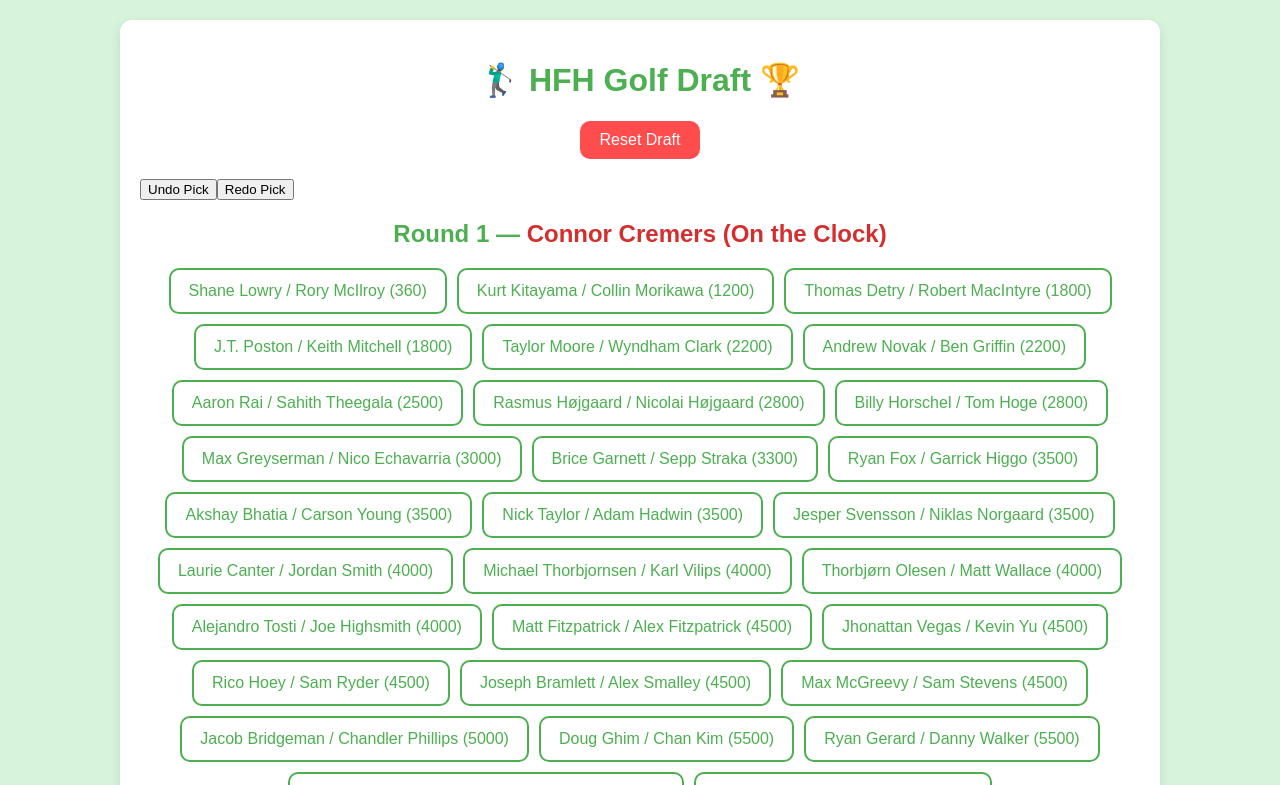
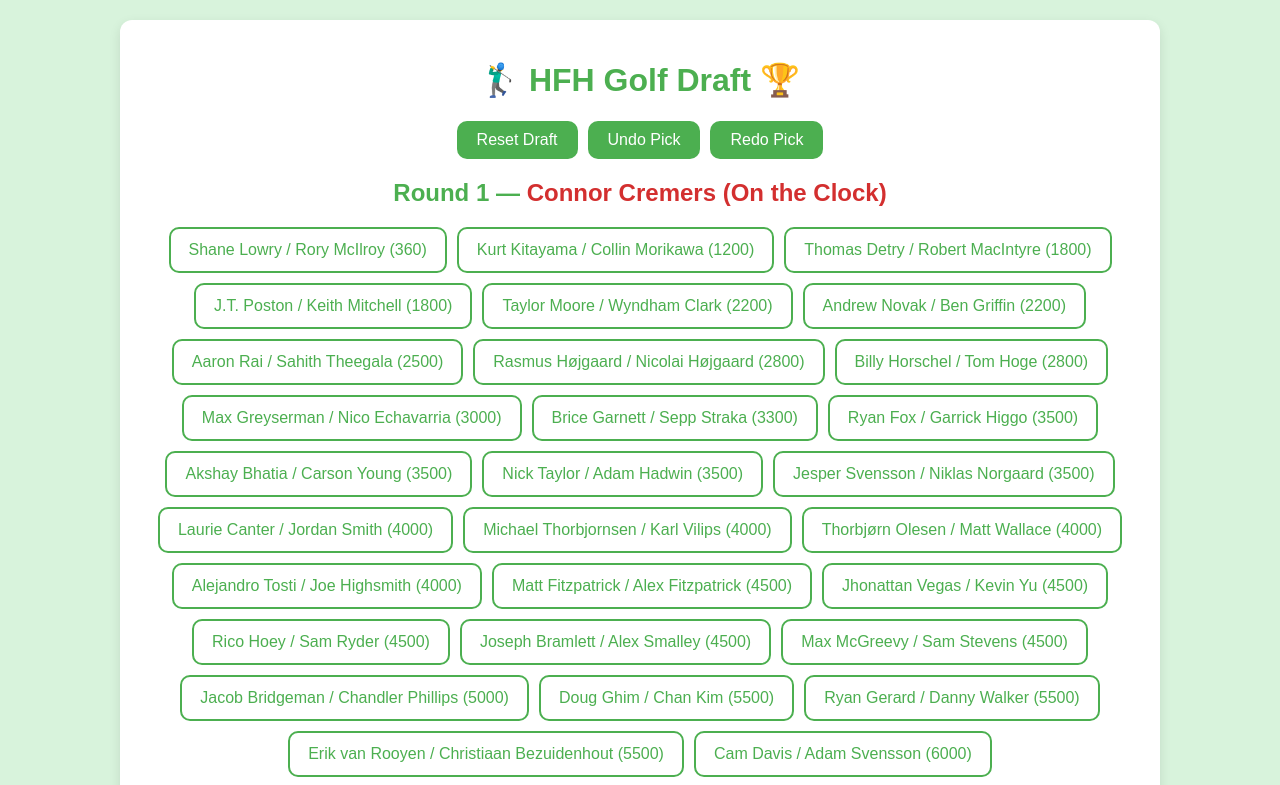
Before and after one commit to 09tannerm/HFH-Golf-Draft, a React (Vite) app: page / in a window 1280 px wide. Shown: the top 785 px of the page. Built offline with nearby package versions, Linux system fonts and the light colour scheme.

Commit message:
Update style.css

```diff
--- a/style.css
+++ b/style.css
@@ -61,12 +61,17 @@ h1, h2 {
   border-bottom: 1px solid #ccc;
 }
 
-/* Reset button styling */
-.reset-button {
-  display: block;
-  margin: 10px auto 20px;
+/* Button group styling */
+.button-group {
+  display: flex;
+  justify-content: center;
+  gap: 10px;
+  margin-bottom: 20px;
+}
+
+.reset-button, .undo-button, .redo-button {
   padding: 10px 20px;
-  background-color: #ff4d4d;
+  background-color: #4CAF50;
   color: white;
   border: none;
   border-radius: 10px;
@@ -75,8 +80,8 @@ h1, h2 {
   transition: background-color 0.3s;
 }
 
-.reset-button:hover {
-  background-color: #cc0000;
+.reset-button:hover, .undo-button:hover, .redo-button:hover {
+  background-color: #388e3c;
 }
 
 /* Draft summary table styling */
```
